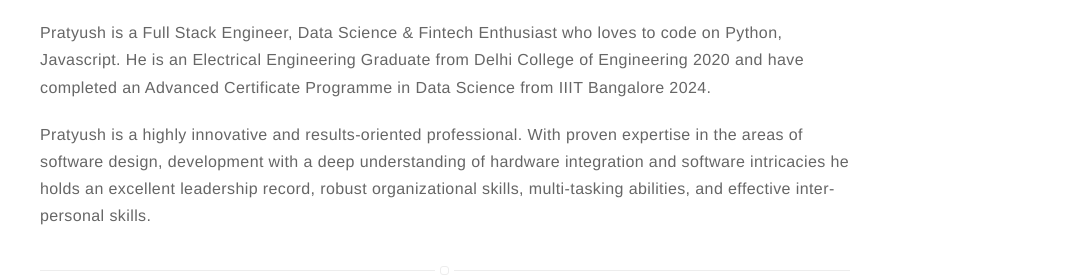
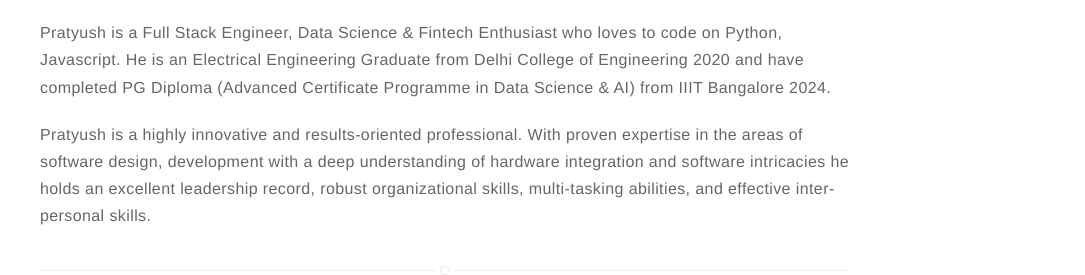
Before and after one commit to Pratyuxh/Pratyuxh.github.io, a Jekyll site: the page built from about.md, in a window 1280 px wide. Shown: the part 529-804 px from the top of the page, without its empty margins (195-1280 px from the left). Built offline with Jekyll 4.4.1, drawn with Linux system fonts in a browser that asks for light colours.

Commit message:
Updated Bio

```diff
--- a/about.md
+++ b/about.md
@@ -5,7 +5,7 @@ layout: page
 ![Profile Image]({% if site.external-image %}{{ site.picture }}{% else %}{{ site.url }}/{{ site.picture }}{% endif %})
 
 <p>
-Pratyush is a Full Stack Engineer, Data Science & Fintech Enthusiast who loves to code on Python, Javascript. He is an Electrical Engineering Graduate from Delhi College of Engineering 2020 and have completed an Advanced Certificate Programme in Data Science from IIIT Bangalore 2024.
+Pratyush is a Full Stack Engineer, Data Science & Fintech Enthusiast who loves to code on Python, Javascript. He is an Electrical Engineering Graduate from Delhi College of Engineering 2020 and have completed PG Diploma (Advanced Certificate Programme in Data Science & AI) from IIIT Bangalore 2024.
 </p>
 
 <p>
```
